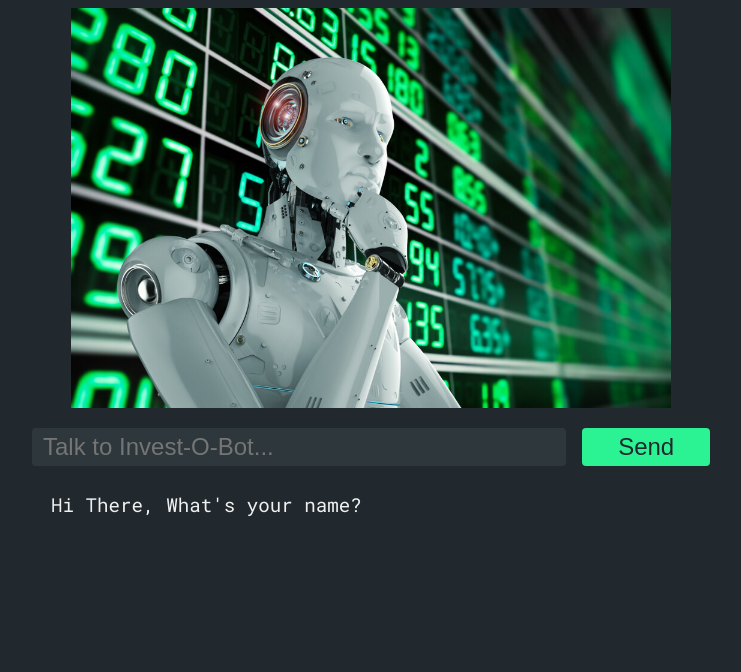
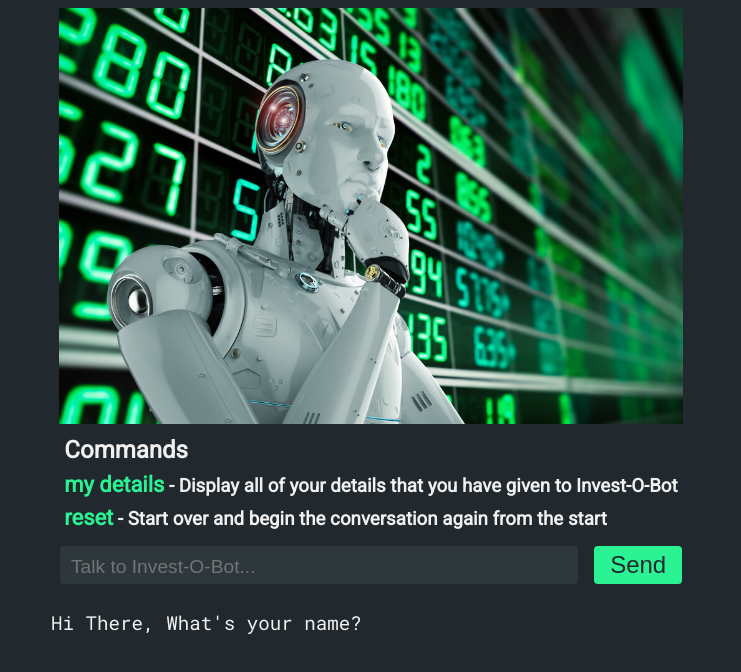
Before and after one commit to JaredS129/student-project--client-side--build-a-chatbot, a website with bundled scripts: page Submission/index.html in a window 1280 px wide. Shown: the whole page, without its empty margins (269-1010 px from the left). Built offline with nearby package versions, Linux system fonts and the light colour scheme.

Commit message:
add info section

```diff
--- a/Submission/index.html
+++ b/Submission/index.html
@@ -26,6 +26,20 @@
         />
       </div>
 
+      <div>
+        <div class="commands">
+          <h2 class="info">Commands</h2>
+          <h3 class="info">
+            <strong>my details</strong> - Display all of your details that you
+            have given to Invest-O-Bot
+          </h3>
+          <h3 class="info">
+            <strong>reset</strong> - Start over and begin the conversation again
+            from the start
+          </h3>
+        </div>
+      </div>
+
       <div class="chat-container">
         <form id="chat-form" class="chat-form">
           <input
@@ -35,7 +49,9 @@
             placeholder="Talk to Invest-O-Bot..."
             autocomplete="off"
           />
-            <button class="btn-chat-send" type="submit" id="btn-chat-send">Send</button>
+          <button class="btn-chat-send" type="submit" id="btn-chat-send">
+            Send
+          </button>
         </form>
       </div>
 
--- a/Submission/style.css
+++ b/Submission/style.css
@@ -2,6 +2,15 @@ body {
   padding: 0;
   margin: 0;
   background-color: #21292e;
+}
+
+::placeholder {
+  font-size: 1.2rem;
+}
+
+strong {
+  font-size: 1.17em;
+  color: #2bf394;
 }
 
 .chatbot-interface {
@@ -18,7 +27,21 @@ body {
 }
 
 .robot-img {
-  height: 50vh;
+  max-width: 39rem;
+  height: auto;
+}
+
+.commands {
+  color: #f0f0f0;
+  font-family: "Roboto", sans-serif;
+  display: grid;
+  justify-content: center;
+  margin: 0 2rem;
+}
+
+.info {
+  margin: 0;
+  margin-top: 0.5rem;
 }
 
 .chat-container {
@@ -41,10 +64,11 @@ body {
   padding: 0.3rem 0.7rem;
   margin-right: 1rem;
   color: #2bf394;
+  max-width: 31rem;
 }
 
 .btn-chat-send {
-  width: 10vw;
+  width: 5.5rem;
   font-size: 1.5em;
   overflow: hidden;
   text-overflow: ellipsis;
```
